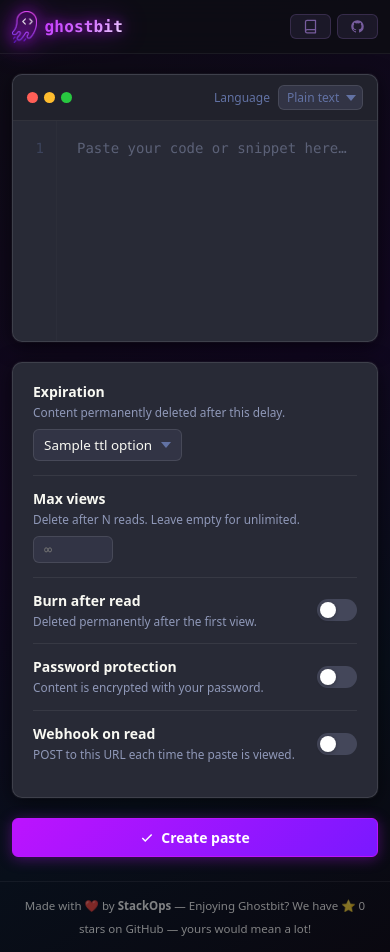
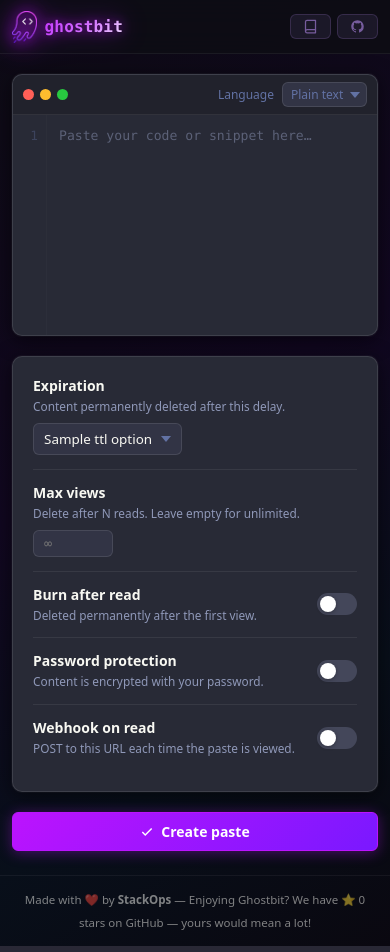
Before and after one commit to stackopshq/ghostbit, a Python web app: template templates/index.html in a window 390 px wide. Run offline with Jinja, Linux system fonts and the light colour scheme; the template is opened without the code that fills it: most values are stand-ins (such as "Sample title", 1, 10 or a date in 2020).

Commit message:
fix(mobile): tighter margins in editor — gutter, code area and topbar

```diff
--- a/static/style.css
+++ b/static/style.css
@@ -1197,7 +1197,10 @@ kbd {
   .editor-body { flex: none; height: auto; overflow: visible; }
   .editor-code-wrap { overflow: visible; }
   textarea { min-height: 220px; height: auto; overflow: hidden; resize: none; white-space: pre-wrap; overflow-wrap: break-word; }
-  .editor-highlight { white-space: pre-wrap; overflow-wrap: break-word; }
+  .editor-highlight { white-space: pre-wrap; overflow-wrap: break-word; padding: 10px 12px; }
+  .editor-gutter { padding: 10px 8px 10px 10px; min-width: 34px; font-size: 0.8rem; }
+  textarea { padding: 10px 12px; font-size: 0.82rem; }
+  .editor-topbar { padding: 7px 10px; }
 
   /* Hero: hidden on mobile */
   .index-hero { display: none; }
```
